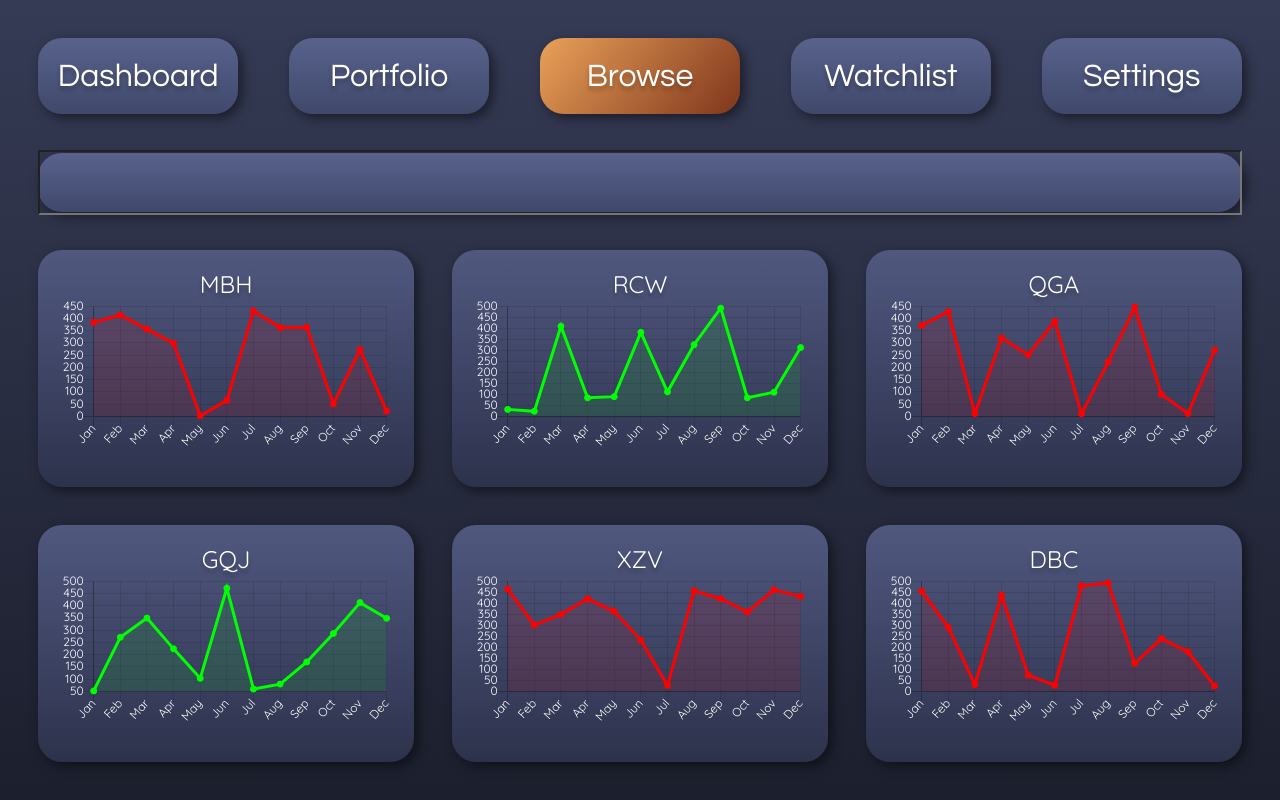
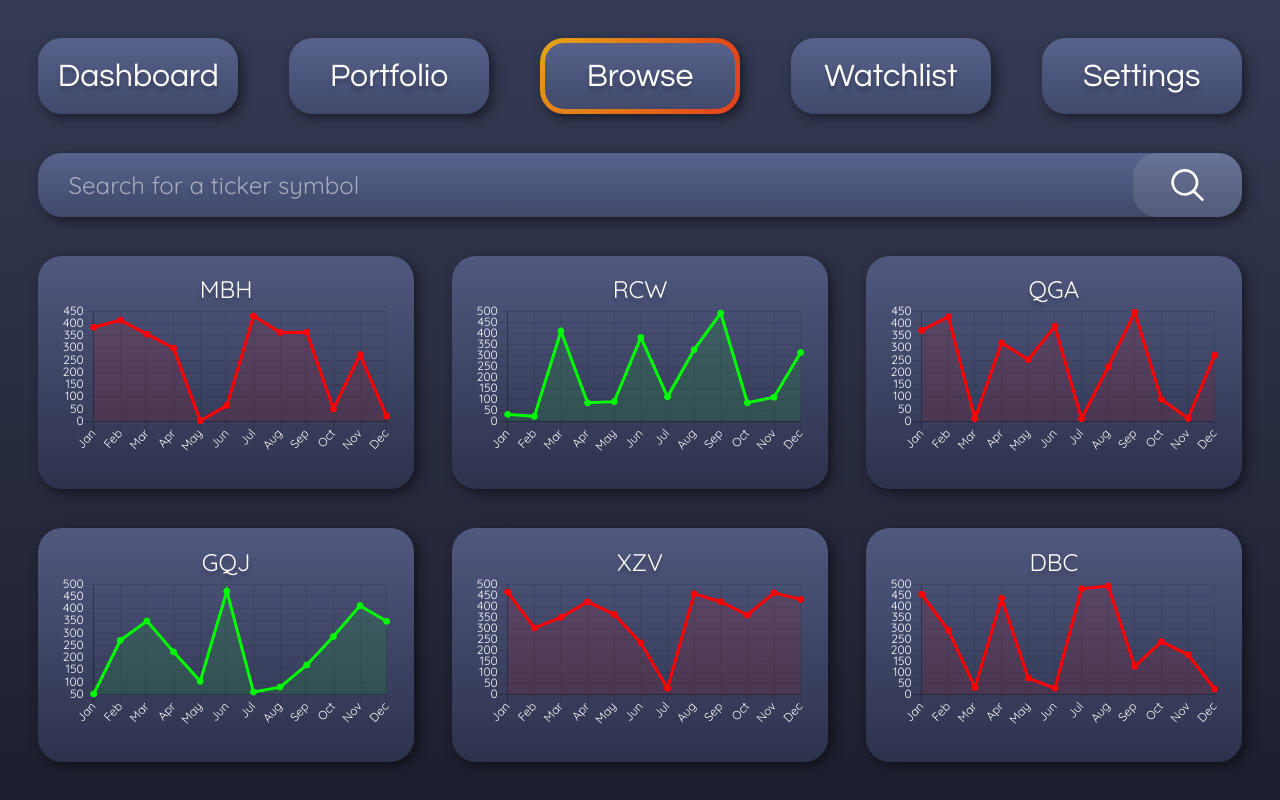
Before and after one commit to jontrost/stimulator, a React (Create React App) app: page /#/browse in a window 1280 px wide. Built offline with nearby package versions, Linux system fonts and the light colour scheme.

Commit message:
Created search component

```diff
--- a/src/browse/Browse.js
+++ b/src/browse/Browse.js
@@ -1,13 +1,12 @@
 import React from 'react';
+import Search from '../reusable-components/search/Search';
 import StockCard from '../reusable-components/stock-card/StockCard';
 import './Browse.scss';
 
 function Browse() {
   return (
     <div className="browse">
-      <div className="search-bar">
-        <input className="search-input"></input>
-      </div>
+      <Search></Search>
       <div className="results">
         <StockCard data={[Math.random()*500, Math.random()*500, Math.random()*500, Math.random()*500,
           Math.random()*500, Math.random()*500, Math.random()*500, Math.random()*500,
--- a/src/browse/Browse.scss
+++ b/src/browse/Browse.scss
@@ -9,18 +9,6 @@
     margin: 3%;
 }
 
-.search-bar {
-    @include button;
-    height: 100%;
-    grid-area: 1 / 1 / 2 / 2;
-}
-
-.search-input {
-    background-color: transparent;
-    width: 100%;
-    height: 100%;
-}
-
 .results {
     display: grid;
 	grid-template-columns: repeat(auto-fill, minmax(350px, 1fr));
--- a/src/mixins.scss
+++ b/src/mixins.scss
@@ -7,8 +7,8 @@ $foregroundDarkBlue: #2d324c;
 $foregroundLightBlue: #50587f;
 $buttonDarkBlue: #40496b;
 $buttonLightBlue: #58628c;
-$accentDarkOrange: #7f361c;
-$accentLightOrange: #eaa159;
+$accentDarkOrange: #e43d19;
+$accentLightOrange: #e2a917;
 $white: #ffffff;
 $black: #000000;
 
@@ -40,11 +40,24 @@ $black: #000000;
   border-radius: 24px;
   text-decoration: none;
 
-  &.selected {
+  &:hover {
     background: linear-gradient(
       130deg,
       $accentLightOrange 0%,
       $accentDarkOrange 100%
     );
   }
+
+  &.selected {
+    width: calc(100% - 65px);
+    border: double 5px transparent;
+    border-radius: 24px;
+    background-image: linear-gradient(
+      180deg,
+      $buttonLightBlue 0%,
+      $buttonDarkBlue 100%
+    ), radial-gradient(circle at top left, $accentLightOrange,$accentDarkOrange);
+    background-origin: border-box;
+    background-clip: content-box, border-box;
+  }
 }
--- /dev/null
+++ b/src/reusable-components/search/Search.js
@@ -0,0 +1,14 @@
+import React from 'react';
+import './Search.scss';
+import '../../assets/search-icon.svg';
+
+function Search() {
+  return (
+    <div className="search-bar">
+      <input className="search-input" placeholder="Search for a ticker symbol" type="search"></input>
+      <button className="search-icon"></button>
+    </div>
+  );
+}
+
+export default Search;
--- /dev/null
+++ b/src/reusable-components/search/Search.scss
@@ -0,0 +1,71 @@
+@import '../../mixins.scss';
+
+.search-bar {
+  width: 100%;
+  display: flex;
+  align-items: center;
+  justify-content: center;
+  color: $white;
+  background: linear-gradient(
+    180deg,
+    $buttonLightBlue 0%,
+    $buttonDarkBlue 100%
+  );
+  box-shadow: 4px 4px 12px rgba(0, 0, 0, 0.5);
+  border-radius: 24px;
+  text-decoration: none;
+    height: 100%;
+    display: flex;
+}
+
+.search-input {
+    @include body-font;
+    background-color: transparent;
+    width: 100%;
+    height: 100%;
+    color: $white;
+    border: none;
+    padding-left: 2.5%;
+    padding-right: 2.5%;
+
+    &:focus {
+        outline: none;
+    }
+
+    &::placeholder{
+        color: $white;
+        opacity: 50%;
+    }
+
+    &::-webkit-search-cancel-button {
+        -webkit-appearance: none;
+        height: 1.5vw;
+        width: 1.5vw;
+        background: url("../../assets/cancel-icon.svg") no-repeat;
+        cursor: pointer;
+    }
+}
+
+.search-icon {
+    background: rgba(255,255,255,0.1) url("../../assets/search-icon.svg") no-repeat;
+    background-position: center;
+    border-radius: 24px;
+    background-size: 80% 50%;
+    outline: none;
+    border: none;
+    min-width: 9%;
+    height: 100%;
+
+    &:hover {
+        background: url("../../assets/search-icon.svg") no-repeat,
+        linear-gradient(
+            130deg,
+            $accentLightOrange 0%,
+            $accentDarkOrange 100%
+          ) no-repeat;
+        background-position: center;
+        background-size: 80% 50%, 100%;
+        border-radius: 24px;
+        cursor: pointer;
+    }
+}
```
Also changed, not shown: src/assets/cancel-icon.svg (added), src/assets/search-icon.svg (added).
